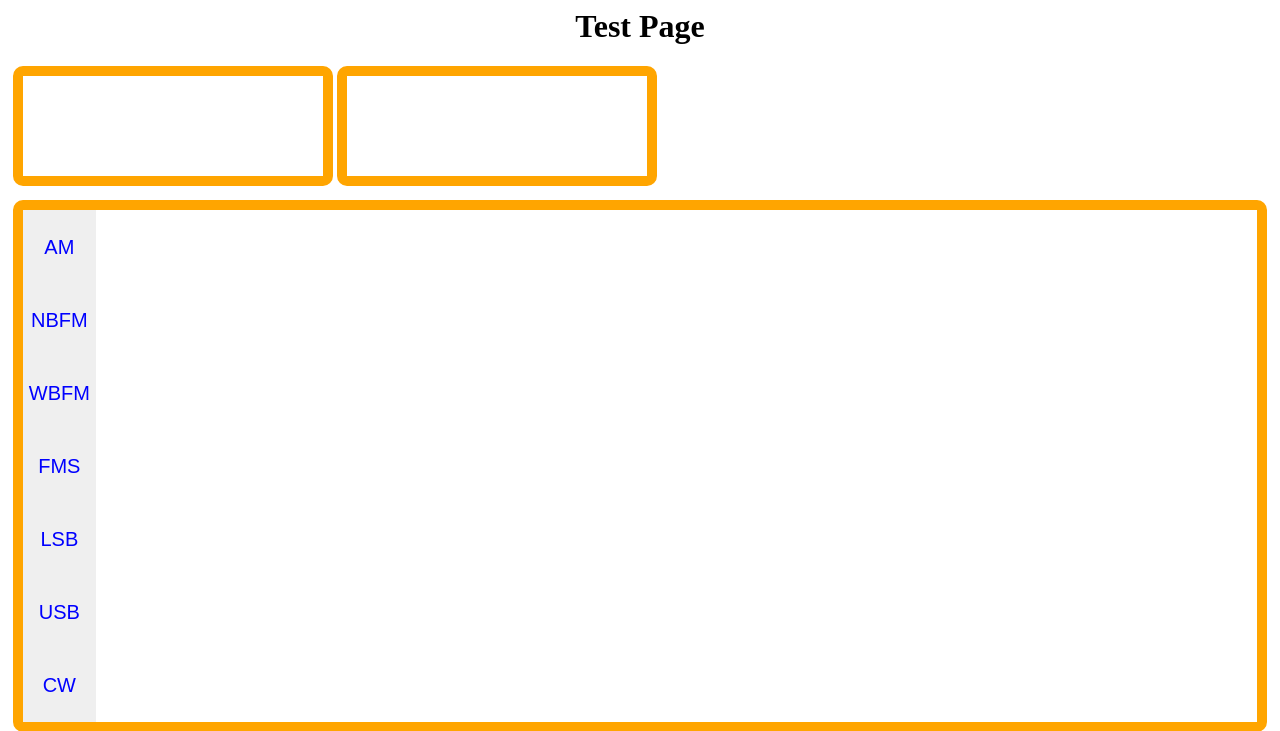
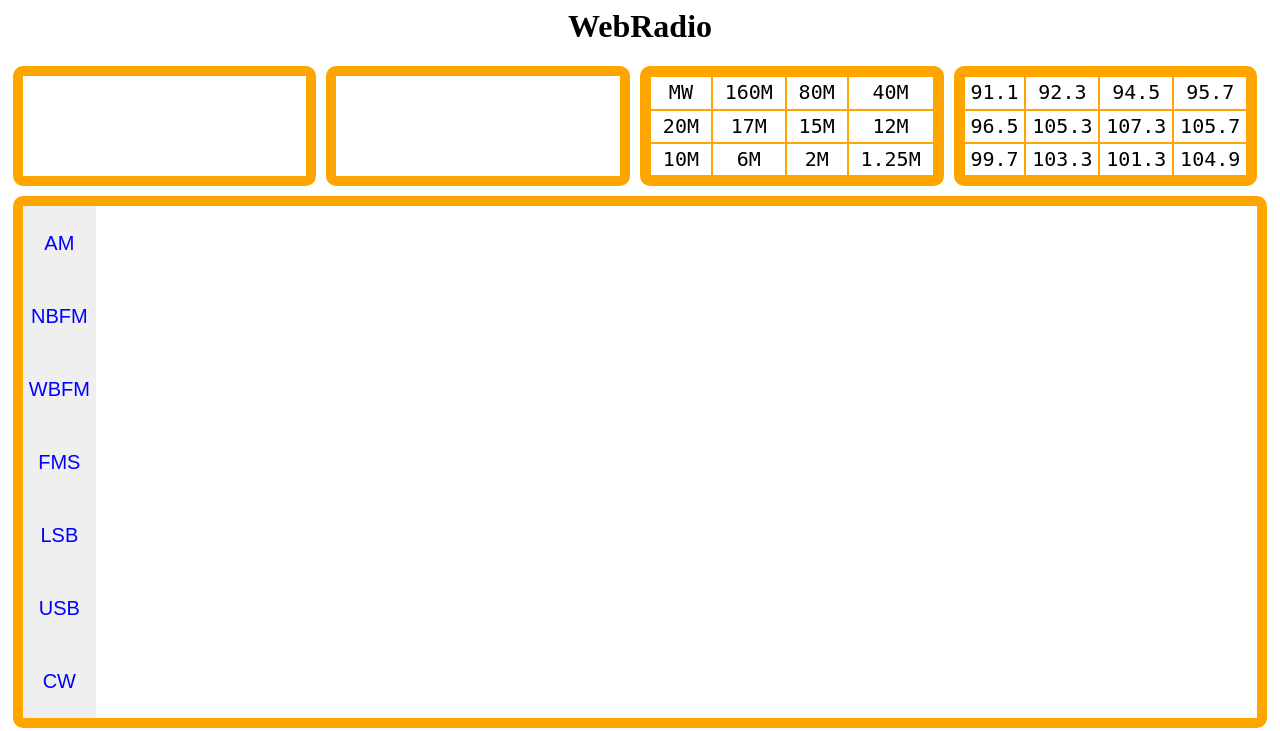
Before and after one commit to colbyAtCRI/webradio, a Flask app: page /dev in a window 1280 px wide. Shown: the top 731 px of the page. Run offline with Flask 2, Linux system fonts and the light colour scheme; a map, chart or similar area stays blank; some libraries are stand-ins or nearby versions.

Commit message:
added some band buttons

```diff
--- a/static/controls.js
+++ b/static/controls.js
@@ -2,9 +2,82 @@ function ChangeOrder()
 {
    this.radio = {};
    this.radio.settings = {};
-   this.tuner = {};
    this.spectrum = {};
    this.modem = {};
+}
+
+function setTuner(tf,cf,modem)
+{
+    let co = new ChangeOrder();
+    co.radio.centerFreq = cf * 1000000;
+    co.radio.tunerFreq = tf * 1000000;
+    co.radio.modem_type = modem;
+    return co;
+}
+
+const FMStationPresets = {
+    '91.1'  : setTuner(91.1,91.0,'FMS'),
+    '92.3'  : setTuner(92.3,92.2,'FMS'),
+    '94.5'  : setTuner(94.5,94.4,'FMS'),
+    '95.7'  : setTuner(95.7,95.6,'FMS'),
+    '96.5'  : setTuner(96.5,96.4,'FMS'),
+    '105.3' : setTuner(105.3,105.2,'FMS'),
+    '107.3' : setTuner(107.3,107.2,'FMS'),
+    '105.7' : setTuner(105.7,105.6,'FMS'),
+    '99.7'  : setTuner(99.7,99.6,'FMS'),
+    '103.3' : setTuner(103.3,103.2,'FMS'),
+    '101.3' : setTuner(101.3,101.2,'FMS'),
+    '104.9' : setTuner(104.9,104.8,'FMS')
+};
+
+
+const HamBands = {
+    'MW'   : setTuner(1.0,1.0,'AM'),
+    '160M' : setTuner(1.9,1.9,'LSB'),
+    '80M'  : setTuner(3.75,3.75,'LSB'),
+    '40M'  : setTuner(7.1,7.1,'LSB'),
+    '20M'  : setTuner(14.15,14.15,'USB'),
+    '17M'  : setTuner(18.1,18.1,'USB'),
+    '15M'  : setTuner(21.225,21.225,'USB'),
+    '12M'  : setTuner(24.95,24.95,'USB'),
+    '10M'  : setTuner(28.85,28.85,'USB'),
+    '6M'   : setTuner(52.0,52.0,'NBFM'),
+    '2M'   : setTuner(146.0,146.0,'NBFM'),
+    '1.25M': setTuner(223.5,223.5,'NBFM'),
+    '70CM' : setTuner(435.0,435.0,'NBFM'),
+    '33CM' : setTuner(915.0,915.0,'NBFM'),
+    '23CM' : setTuner(1270.0,1270.0,'NBFM')
+};
+
+function clearAllPreset()
+{
+    $('.preset-button').each(function()
+    {
+        this.style.color = 'black';
+    });
+}
+
+class PresetButtons
+{
+    constructor(id_bbox,NB,bands) {
+        this.box = document.getElementById(id_bbox);
+        this.label = Object.keys(bands);
+        this.bands = bands;
+        for (let k = 0; k < NB; k++) {
+            let bt = document.createElement('div');
+            bt.setAttribute('class','preset-button');
+            bt.innerHTML = (k < this.label.length)?this.label[k]:'-';
+            bt.onclick = function()
+            {
+                clearAllPreset();
+                if (bands.hasOwnProperty(bt.innerHTML)) {
+                    apply(bands[bt.innerHTML]);
+                    bt.style.color = 'red';
+                }
+            };
+            this.box.appendChild(bt);
+        }
+    }
 }
 
 function addOptionBox(id,ops,action)
--- a/static/css/dev.css
+++ b/static/css/dev.css
@@ -9,6 +9,33 @@ body {
    display:grid;
    grid-template-columns: min-content auto;
    grid-template-rows: auto;
+}
+
+nav {
+    display: flex;
+}
+
+.preset-button-box {
+    display: grid;
+    grid-template-columns: auto auto auto auto;
+    width: 300;
+    height: 100;
+    border: 10px solid orange;
+    border-radius: 10px;
+    margin-right: 10px;
+}
+
+.preset-button {
+    text-align: center;
+    font-size: 15pt;
+    font-family: monospace;
+    border: 1px solid orange;
+    background: white;
+    padding: 3px;
+}
+
+.preset-button:hover {
+    background: lightgreen;
 }
 
 .button-box {
@@ -31,6 +58,7 @@ body {
     border: 10px solid orange;
     border-radius: 10px;
     margin-bottom: 10px;
+    margin-right: 10px;
 }
 
 .spectrum-display {
@@ -48,31 +76,6 @@ body {
 .active-area:hover {
    background: white;
    opacity: 0.5;
-}
-
-div.band-select {
-   display: flex;
-   position: absolute;
-   background:black;
-   top: 0%;
-   left: 0%;
-   width: fit-content;
-   opacity:0;
-}
-
-div.band-select:hover {
-   opacity:0.65;
-}
-
-span.band-button {
-   color: white;
-   font-size: 20pt;
-   font-family: monospace;
-   margin: 10pt;
-}
-
-span.band-button:hover {
-   color: red;
 }
 
 #rescale-min.active-area {
--- a/static/meters.js
+++ b/static/meters.js
@@ -125,7 +125,7 @@ class Meter
 class SMeter extends Meter
 {
     constructor(id_canvas) {
-        let tics = [1,'1',2,'',3,'3',4,'',5,'5',6,'',7,'7',8,'',9,'9',12,'',15,'15',30,'30',60,'60'];
+        let tics = [.5,'',1,'1',2,'',3,'3',4,'',5,'5',6,'',7,'7',8,'',9,'9',12,'',15,'15',30,'30',60,'60'];
         super(id_canvas,'SM',tics,true);
     }
 }
--- a/templates/dev.html
+++ b/templates/dev.html
@@ -34,10 +34,13 @@
       </script>
    </head>
    <body>
-      <h1 align='center'i id='banner'>Test Page</h1>
+      <h1 align='center' id='banner'>WebRadio</h1>
+      <h2 align='center' id='hardware-key'></h2>
       <nav>
         <canvas id='rf-power' class='meter'></canvas>
         <canvas id='s-meter' class='meter'></canvas>
+        <div id='box1' class='preset-button-box'></div>
+        <div id='box2' class='preset-button-box'></div>
       </nav>
       <div id='main-display'>
          <div class='button-box'>
@@ -75,23 +78,6 @@
             <div id='upper-right' class='active-area'></div>
             <div id='center-top' class='active-area'></div>
             <div id='lower-left' class='active-area'></div>
-            <div class='band-select'>
-               <span class='band-button'>MW</span>
-               <span class='band-button'>160M</span>
-               <span class='band-button'>80M</span>
-               <span class='band-button'>40M</span>
-               <span class='band-button'>20M</span>
-               <span class='band-button'>17M</span>
-               <span class='band-button'>15M</span>
-               <span class='band-button'>12M</span>
-               <span class='band-button'>10M</span>
-               <span class='band-button'>6M</span>
-               <span class='band-button'>2M</span>
-               <span class='band-button'>1.25M</span>
-               <span class='band-button'>70CM</span>
-               <span class='band-button'>33CM</span>
-               <span class='band-button'>23CM</span>
-            </div>
          </div>
       </div>
       <p>
@@ -101,48 +87,9 @@
          <button id='mute' type='button' class='control-button'>M</button>
       </section>
       <script type='text/javascript'>
+         var presetBox1 = new PresetButtons('box1',12,HamBands);
+         var presetBox2 = new PresetButtons('box2',12,FMStationPresets);
          var powerMeter = new PeakPowerMonitor('rf-power','s-meter');
-         $('.band-button').on('click',function()
-         {
-            var co = new ChangeOrder();
-            switch(this.innerHTML) {
-               case 'MW':
-                  co.radio.tunerFreq = 1000000;
-                  co.radio.modem_type = 'AM';
-               break;
-               case '160M':
-                  co.radio.tunerFreq = 1900000;
-                  co.radio.modem_type = 'LSB';
-               break;
-               case '80M':
-                  co.radio.tunerFreq = 3750000;
-                  co.radio.modem_type = 'LSB';
-               break;
-               case '40M':
-                  co.radio.tunerFreq = 7100000;
-                  co.radio.modem_type = 'LSB';
-               break;
-               case '20M':
-                  co.radio.tunerFreq = 14150000;
-                  co.radio.modem_type = 'USB';
-               break;
-               case '17M':
-               break;
-               case '15M':
-               break;
-               case '12M':
-               break;
-               case '10M':
-               break;
-               case '6M':
-               break;
-               case '2M':
-               break;
-               case '1.25M':
-               break;
-            }
-            apply(co);
-         });
          // Tuner Lock button
          $('#tuner-lock').each(function()
          {
@@ -282,7 +229,7 @@
          // Claim radio selected
          function onClaim(stat)
          {
-            $('#banner')[0].innerHTML = stat.hardware.key;
+            $('#hardware-key')[0].innerHTML = stat.hardware.key;
             // deal with rsp2 and rspduo differences. A gain
             // sel of '0' is the default which is kinda hot
             // for the rsp2.
```
Also changed, not shown: README.md, img/powermeter1.png (added), img/powermeter2.png (added), img/powermeter3.png (added), img/screenshot.png, 1 other file.
